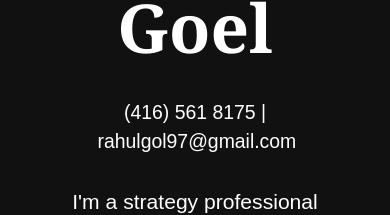
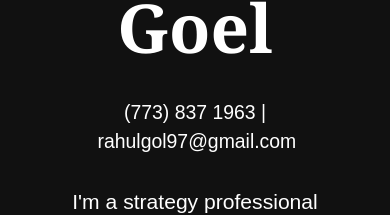
Before and after one commit to rahulgoel97/rahul-goel-website, a React (Create React App) app: page /#/ in a window 390 px wide. Shown: the part 357-572 px from the top of the page. Built offline with nearby package versions, Linux system fonts and the light colour scheme.

Commit message:
Changed phone number and added my latest techno set

```diff
--- a/package.json
+++ b/package.json
@@ -16,7 +16,7 @@
     "react-dom": "^17.0.2",
     "react-ga": "^3.3.1",
     "react-router-dom": "^5.3.0",
-    "react-scripts": "^4.0.3",
+    "react-scripts": "^5.0.1",
     "react-social-icons": "^5.6.1",
     "react-social-media-buttons": "^1.0.8"
   },
@@ -47,6 +47,9 @@
     ]
   },
   "devDependencies": {
+    "ajv": "^8.16.0",
+    "ajv-keywords": "^5.1.0",
+    "schema-utils": "^4.2.0",
     "web-vitals": "^2.1.2"
   }
 }
--- a/src/Home.js
+++ b/src/Home.js
@@ -26,7 +26,7 @@ function Home() {
             </div>
 
             <div className="main-page-p-box">
-                <p className="main-page-sub-contact"> (416) 561 8175 | rahulgol97@gmail.com </p>
+                <p className="main-page-sub-contact"> (773) 837 1963 | rahulgol97@gmail.com </p>
                 <p className="main-page-sub-p"> I'm a strategy professional based in Chicago, currently at Motorola Solutions. I focus on research & quantitative analysis for strategic projects and tech M&A. </p>
                 <p className="main-page-sub-p  "> I grew up in New Delhi & Mumbai, studied engineering at Northwestern University and have lived in Chicago since 2015. I often think about how technology can dramatically reduce cost, improve access and forge a path for self-actualization for everyone.  </p>
                 <p className="main-page-sub-p  ">Interests: <a href="https://www.instagram.com/p/C2Tird-rOqa/">powerlifting</a>, <a href="https://bandcamp.com/rahulgoel">dance music</a> & cooking</p>
--- a/src/Music.js
+++ b/src/Music.js
@@ -15,8 +15,12 @@ function Music() {
          <div className="page-title">
              Music 🎵
         </div>
+
+        <p className="main-page-sub-p"> I mix techno, house, and other dance music under the name "bigOther", inspired by Jaques Lacan </p>
+
+
         <h2 className="music-subhead"> Mixes </h2>
-
+        <iframe className="soundcloud-embed" src="https://w.soundcloud.com/player/?url=https%3A//api.soundcloud.com/tracks/2020738941&color=%230066cc&auto_play=false&hide_related=false&show_comments=true&show_user=true&show_reposts=false&show_teaser=true&visual=true">2Hr set</iframe>
         <iframe className="soundcloud-embed" src="https://w.soundcloud.com/player/?url=https%3A//api.soundcloud.com/tracks/1130995420&color=%230066cc&auto_play=false&hide_related=false&show_comments=true&show_user=true&show_reposts=false&show_teaser=true&visual=true">2Hr set</iframe>
         <iframe className="soundcloud-embed" src="https://w.soundcloud.com/player/?url=https%3A//api.soundcloud.com/tracks/1133822788&color=%230066cc&auto_play=false&hide_related=false&show_comments=true&show_user=true&show_reposts=false&show_teaser=true&visual=true">2Hr set</iframe>
         <iframe className="soundcloud-embed" src="https://w.soundcloud.com/player/?url=https%3A//api.soundcloud.com/tracks/334374143&color=%230066cc&auto_play=false&hide_related=false&show_comments=true&show_user=true&show_reposts=false&show_teaser=true&visual=true">2Hr set</iframe>
```
Also changed, not shown: 2 other files (tests, documents, lock files or other folders).
